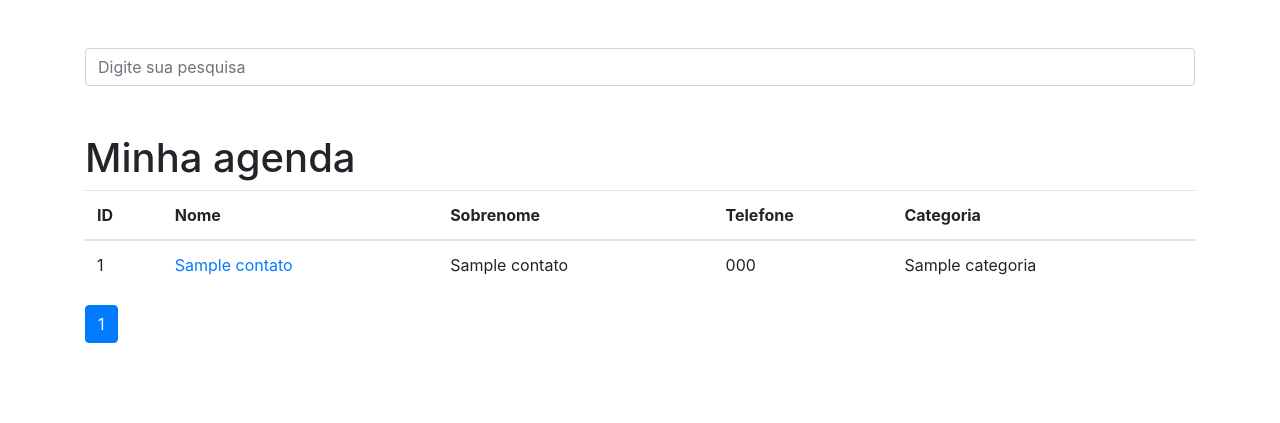
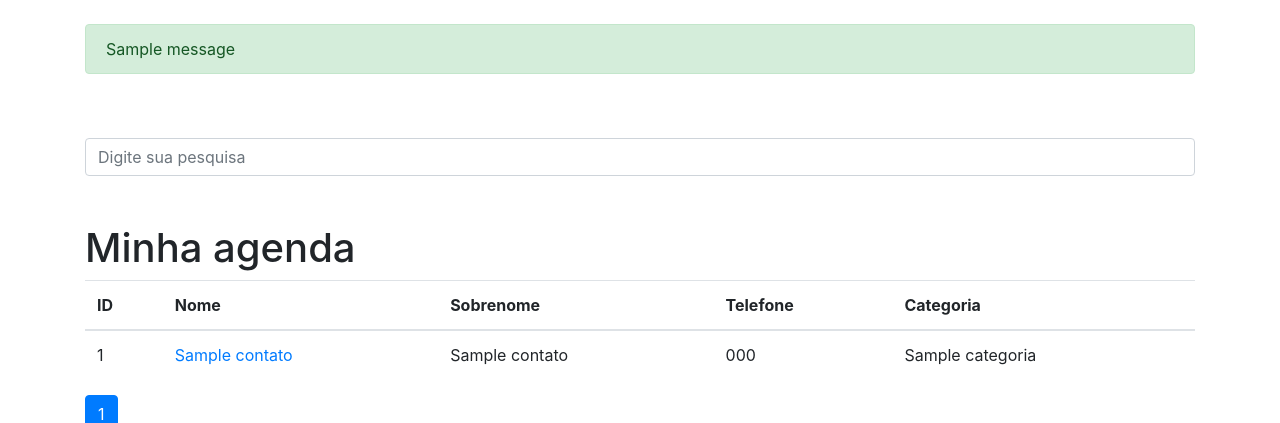
Before and after one commit to thiagomfernandes/curso_python_agenda, a Django app: page / in a window 1280 px wide. Shown: the part 56-479 px from the top of the page. Run offline with Django 4.2, Linux system fonts and the light colour scheme; tables that the repository leaves empty hold one stand-in row (values such as "Sample post"); one stand-in notice (Sample message) is shown; some libraries are stand-ins or nearby versions.

Commit message:
implementado mensagens usando botstrap + contrib.messages

```diff
--- a/contatos/views.py
+++ b/contatos/views.py
@@ -1,9 +1,10 @@
-from django.shortcuts import render, get_object_or_404
+from django.shortcuts import render, get_object_or_404, redirect
 from . models import Contato
 from django.core.paginator import Paginator
 from django.http import Http404
 from django.db.models import Q, Value
 from django.db.models.functions import Concat
+from django.contrib import messages
 
 # Create your views here.
 def index(request):
@@ -15,18 +16,24 @@ def index(request):
     return render(request, 'contatos/index.html', {'contatos' : contatos}) #passa como json
 
 def detalhes(request, contato_id):
-    contato = Contato.objects.get(id = contato_id)
-    #contato = get_object_or_404(Contato, id=contato_id)
-    if not contato or not contato.mostrar:
-        raise Http404()
-    return render(request, 'contatos/detalhes.html', {'contato' : contato}) #passa como json
+    try:
+        contato = Contato.objects.get(id = contato_id)
+        if not contato.mostrar:
+            raise Exception('Usuário não pode ser acessado...')
+        return render(request, 'contatos/detalhes.html', {'contato' : contato}) #passa como json
+
+    except:
+        messages.add_message(request, messages.constants.ERROR, 'Esse contato não existe ou não pode ser acessado...')
+        return redirect('index')
+
+
 
 def busca(request):
     termo = request.GET.get('termo')
 
     if not termo:
-        termo= ''
-
+        messages.add_message(request, messages.constants.ERROR, 'Nenhum valor informado para a busca')
+        return redirect('index')
     filtercampos = Concat('nome', Value(' '), 'sobrenome')
     contatos = Contato.objects.order_by('-id').annotate(
         nomesobre = filtercampos
--- a/templates/base.html
+++ b/templates/base.html
@@ -33,6 +33,8 @@
   <div class="container">
     <div class="row">
       <div class="col-lg-12">
+        {% include 'partials/messages.html'%}
+
         {% block conteudo%}{%endblock%}
 
       </div>
--- /dev/null
+++ b/templates/partials/messages.html
@@ -0,0 +1,9 @@
+{% if messages %}
+    <br/>
+    {% for message in messages %}
+        <div class="alert {{message.tags}}" role="alert">
+            {{message}}
+        </div>
+    {% endfor %}
+
+{% endif %}
```
Also changed, not shown: agenda/settings.py (+9 -0 lines).
